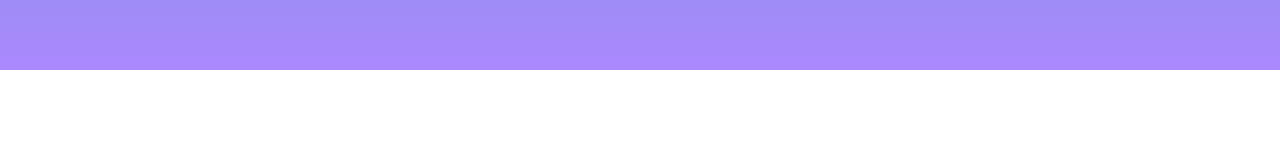
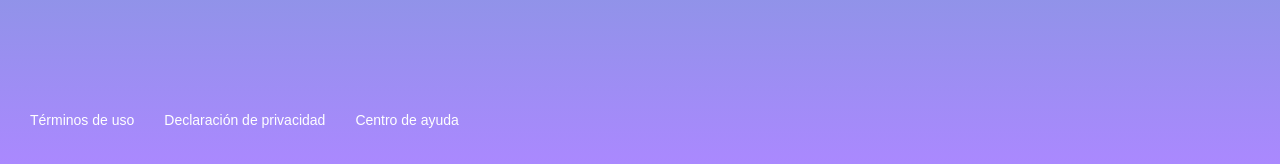
Before and after one commit to sebastian07leal/Platzi-Video, a React app: page / in a window 1280 px wide. Shown: the part 730-894 px from the top of the page. Before the commit the page ends 800 px from the top, so only its background shows below. Built offline with nearby package versions, Linux system fonts and the light colour scheme.

Commit message:
Footer to react

```diff
--- /dev/null
+++ b/src/assets/styles/components/Footer.sass
@@ -0,0 +1,15 @@
+.footer
+  align-items: center
+  display: flex
+  height: 100px
+  width: 100%
+
+  a
+    color: white
+    cursor: pointer
+    font-size: 14px
+    padding-left: 30px
+    text-decoration: none
+
+    &:hover
+      text-decoration: underline
--- /dev/null
+++ b/src/components/Footer.jsx
@@ -0,0 +1,12 @@
+import React from 'react';
+import '../assets/styles/components/Footer.sass';
+
+const Footer = () => (
+    <footer className="footer">
+        <a href="#">Términos de uso</a>
+        <a href="#">Declaración de privacidad</a>
+        <a href="#">Centro de ayuda</a>
+    </footer>
+);
+
+export default Footer;
--- a/src/containers/App.jsx
+++ b/src/containers/App.jsx
@@ -4,6 +4,7 @@
 import Categories from '../components/Categories';
 import Carousel from '../components/Carousel';
 import CarouselItem from '../components/CarouselItem';
+import Footer from '../components/Footer';
 import '../assets/styles/App.sass';
 
 const App = () => (
@@ -18,6 +19,7 @@
                 <CarouselItem />
             </Carousel>
         </Categories>
+        <Footer />
     </div>
 );
 
```
Also changed, not shown: css/styles-general.sass (+0 -16 lines).
